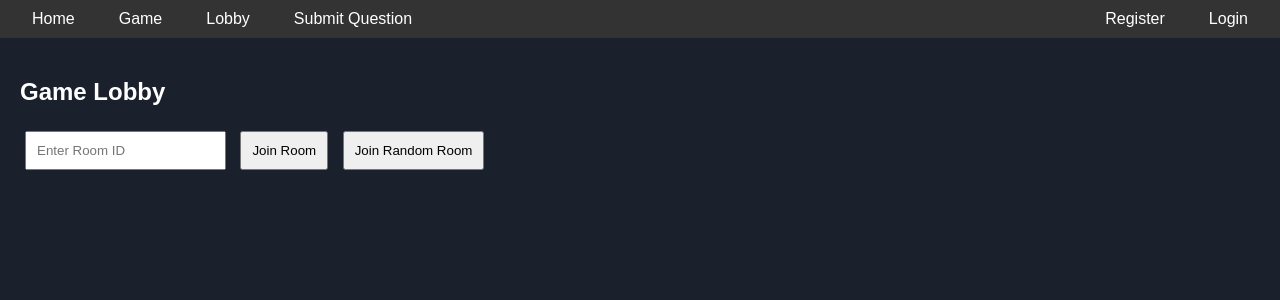
After one commit to yyang594/CSE-312-Project, a Flask app: page /lobby in a window 1280 px wide. The commit adds this page. Shown: the top 300 px of the page. Run offline with Flask 3, Linux system fonts and the light colour scheme; parts of the project's set-up code (start-up, migrations or seed data) failed here and were passed over; some libraries are stand-ins or nearby versions.

Commit message:
added Lobby function + edit home screen

```diff
--- a/app/server.py
+++ b/app/server.py
@@ -17,7 +17,7 @@ import bcrypt
 
 # --- Setup Logging ---
 
-"""LOG_DIR = '/logs'
+LOG_DIR = '/logs'
 os.makedirs(LOG_DIR, exist_ok=True)
 
 logging.basicConfig(
@@ -25,7 +25,7 @@ logging.basicConfig(
     level=logging.INFO,
     format='[%(asctime)s] %(message)s',
     datefmt='%Y-%m-%d %H:%M:%S'
-)"""
+)
 
 app = Flask(__name__, static_folder='static', template_folder='templates')
 socketio = SocketIO(app, cors_allowed_origins="*")
@@ -80,7 +80,8 @@ def home():
 
 @app.route('/game')
 def game():
-    return render_template('game.html')
+    room = request.args.get('room', 'default')
+    return render_template('game.html', room=room)
 
 
 
@@ -170,14 +171,16 @@ player_data = {}
 
 @socketio.on('move')
 def handle_move(data):
-    user = player_data.get(request.sid, {})
-    username = user.get('username', 'Guest')
-    profile_image = user.get('profile_image', '/static/uploads/default.jpg')  # Default image
-
-    data['name'] = username
-    data['image'] = profile_image  # Include the image URL
-    data['id'] = request.sid
-    emit('player_moved', data, broadcast=True, include_self=True)
+    sid = request.sid
+    user = player_data.get(sid, {})
+    data.update({
+        'name': user.get('username', 'Guest'),
+        'image': user.get('profile_image', '/static/uploads/default.jpg'),
+        'id': sid
+    })
+    room = user.get('room')
+    if room:
+        emit('player_moved', data, room=room)
 
 @socketio.on('connect')
 def handle_connect():
@@ -254,6 +257,34 @@ def upload_avatar():
 
     return jsonify({"error": "Invalid file type"}), 400
 
+#Lobby
+rooms = {}
+
+@app.route('/lobby')
+def lobby():
+    return render_template('lobby.html')
+
+
+@socketio.on('join_room')
+def on_join(data):
+    room = data['room']
+    join_room(room)
+    if room not in rooms:
+        rooms[room] = []
+    rooms[room].append(request.sid)
+    player_data[request.sid]['room'] = room
+    emit('joined_room', {'room': room}, room=room)
+
+@socketio.on('disconnect')
+def on_disconnect():
+    sid = request.sid
+    room = player_data.get(sid, {}).get('room')
+    if room and sid in rooms.get(room, []):
+        rooms[room].remove(sid)
+        if not rooms[room]:
+            del rooms[room]
+    player_data.pop(sid, None)
+
 
 if __name__ == '__main__':
     socketio.run(app, host='0.0.0.0', port=8080, allow_unsafe_werkzeug=True)
--- a/app/static/JS/game.js
+++ b/app/static/JS/game.js
@@ -5,6 +5,7 @@ let myId = null;
 
 socket.on("connect", () => {
     myId = socket.id;
+    socket.emit("join_room", { room: ROOM_ID })
 });
 
 socket.on("player_moved", (data) => {
@@ -86,7 +87,7 @@ function updatePosition() {
     playerY = Math.max(radius, Math.min(canvas.height - radius, playerY));
 
     if (moved) {
-        socket.emit("move", { id: myId, x: playerX, y: playerY });
+        socket.emit("move", { id: myId, x: playerX, y: playerY, room: ROOM_ID });
     }
 }
 
--- a/app/templates/base.html
+++ b/app/templates/base.html
@@ -14,6 +14,7 @@
         <ul class="nav-links">
           <li><a href="{{ url_for('home') }}">Home</a></li>
           <li><a href="{{ url_for('game') }}">Game</a></li>
+          <li><a href="{{ url_for('lobby') }}">Lobby</a></li>
           <li><a href="{{ url_for('submit_question') }}">Submit Question</a></li>
         </ul>
         <ul class="nav-links">
--- a/app/templates/game.html
+++ b/app/templates/game.html
@@ -17,6 +17,9 @@
 </div>
 
 </head>
+<script>
+    const ROOM_ID = "{{ room }}";
+</script>
 <script src="https://cdn.socket.io/4.5.4/socket.io.min.js"></script>
 <script src="{{ url_for('static', filename='JS/game.js') }}"></script>
 
@@ -137,4 +140,3 @@
     }
   });
 </script>
-{% endblock %}
--- /dev/null
+++ b/app/templates/lobby.html
@@ -0,0 +1,39 @@
+{% extends 'base.html' %}
+
+{% block css_link %}
+<style>
+.container {
+    padding: 20px;
+}
+input, button {
+    padding: 10px;
+    margin: 5px;
+}
+</style>
+{% endblock %}
+
+{% block content %}
+<div class="container">
+    <h2>Game Lobby</h2>
+    <input type="text" id="roomInput" placeholder="Enter Room ID">
+    <button onclick="joinRoom()">Join Room</button>
+    <button onclick="joinRandom()">Join Random Room</button>
+</div>
+
+<script src="https://cdn.socket.io/4.5.4/socket.io.min.js"></script>
+<script>
+  const socket = io();
+
+  function joinRoom() {
+    const roomId = document.getElementById("roomInput").value.trim();
+    if (roomId) {
+      window.location.href = `/game?room=${roomId}`;
+    }
+  }
+
+  function joinRandom() {
+    const roomId = Math.random().toString(36).substr(2, 6);
+    window.location.href = `/game?room=${roomId}`;
+  }
+</script>
+{% endblock %}
```
Also changed, not shown: app/templates/home.html (+36 -1 lines), docker-compose.yml (+7 -1 lines).
